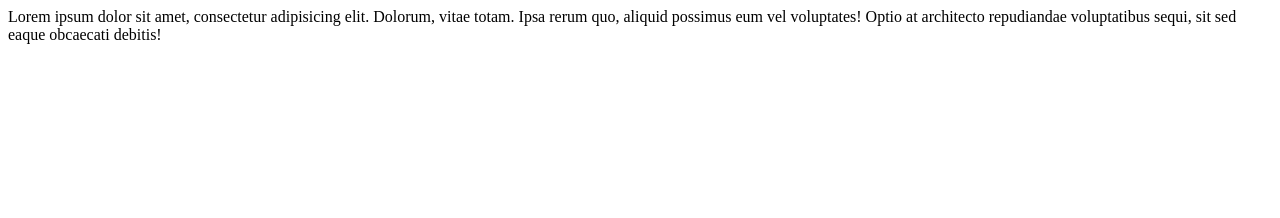
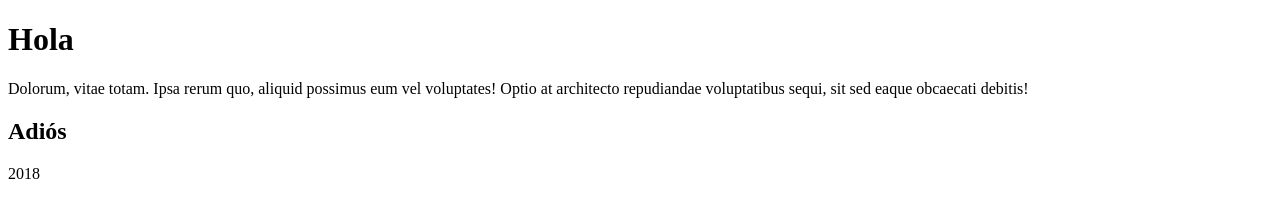
Before and after one commit to MariaRoda/floristeria, a plain HTML site: page index.html in a window 1280 px wide. Drawn offline with Linux system fonts and the light colour scheme.

Commit message:
Actualización

```diff
--- a/index.html
+++ b/index.html
@@ -8,6 +8,11 @@
 	<header>
 		<nav></nav>
 	</header>
-	Lorem ipsum dolor sit amet, consectetur adipisicing elit. Dolorum, vitae totam. Ipsa rerum quo, aliquid possimus eum vel voluptates! Optio at architecto repudiandae voluptatibus sequi, sit sed eaque obcaecati debitis!
+	<h1>Hola</h1>
+	Dolorum, vitae totam. Ipsa rerum quo, aliquid possimus eum vel voluptates! Optio at architecto repudiandae voluptatibus sequi, sit sed eaque obcaecati debitis!
+	<h2>Adiós</h2>
+	<footer>
+		2018
+	</footer>
 </body>
 </html>
```
